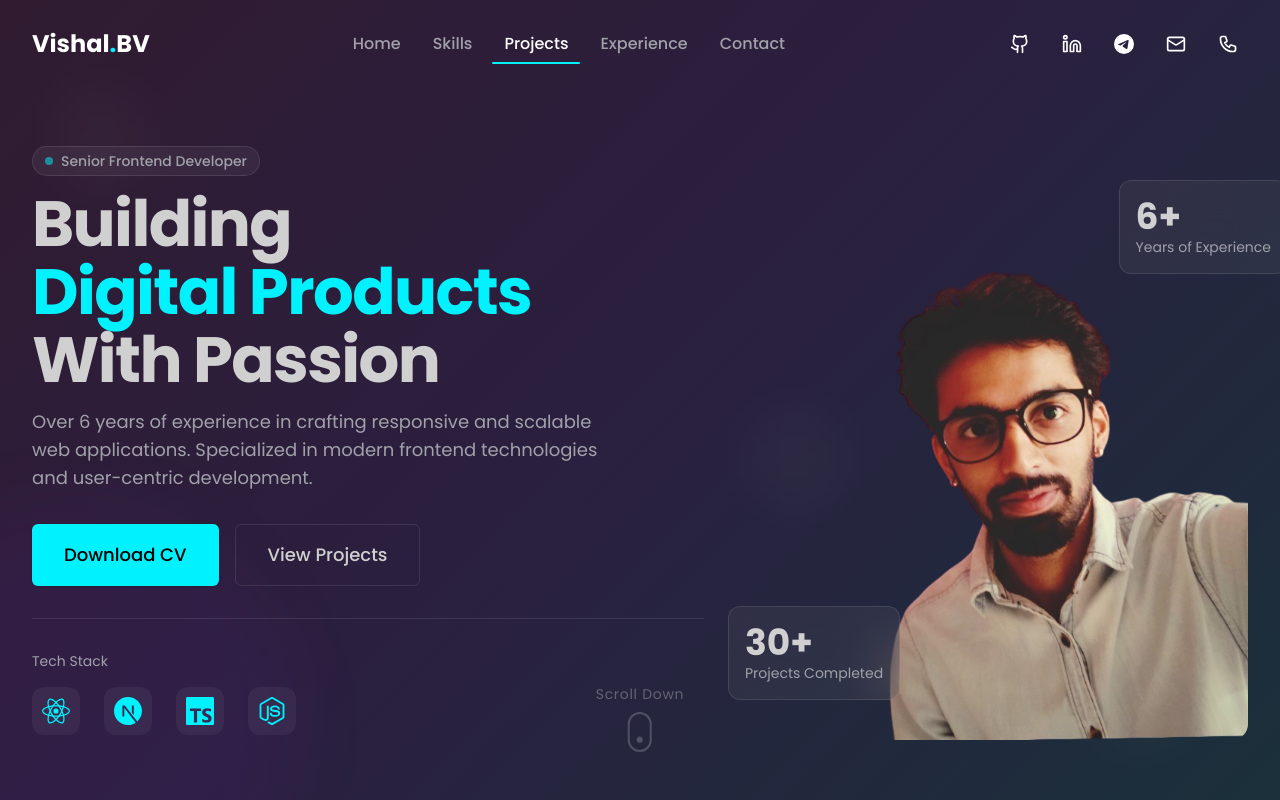
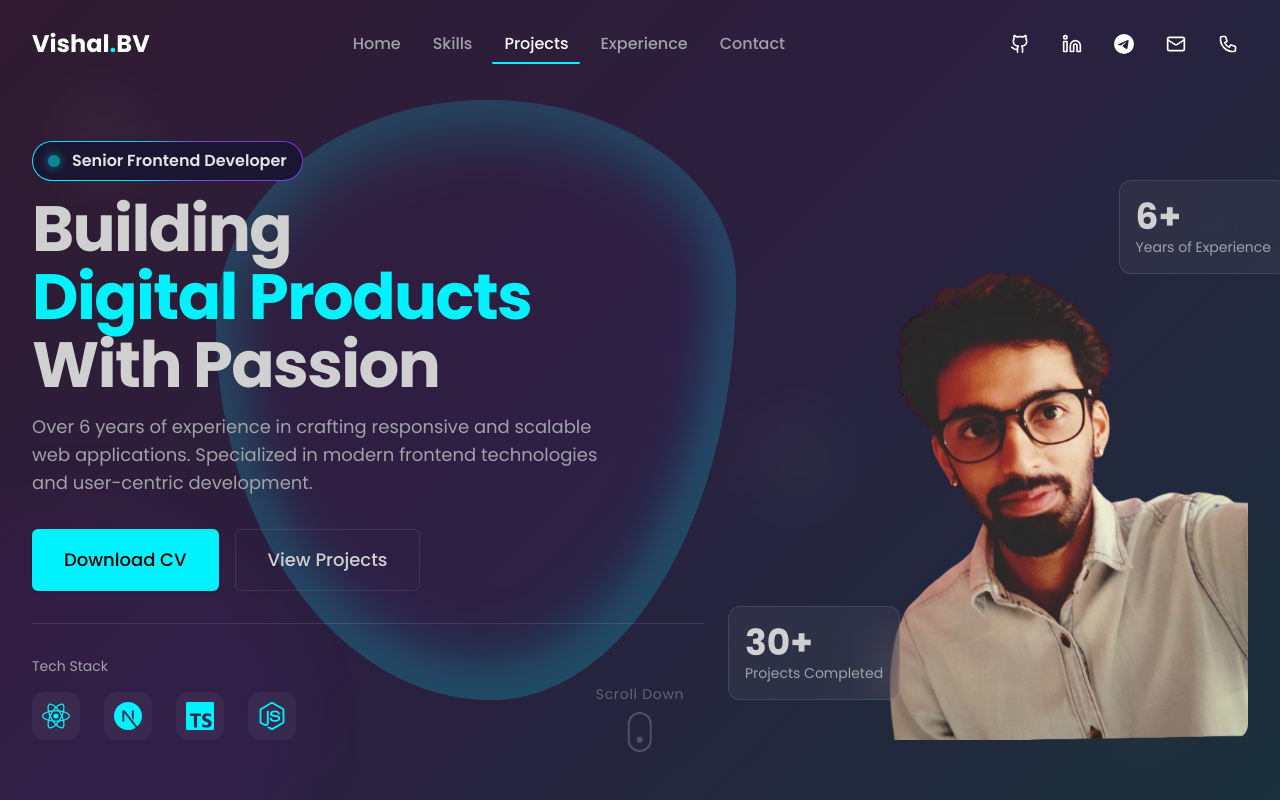
Before and after one commit to vishalbv/portfolio, a Next.js app: page / in a window 1280 px wide. Shown: the top 800 px of the page. Built offline with nearby package versions, Linux system fonts and the light colour scheme; a web font is replaced by a local one.

Commit message:
added hero section update u can delete if u dont want

```diff
--- a/src/app/globals.css
+++ b/src/app/globals.css
@@ -33,7 +33,7 @@ body {
   left: 0;
   right: 0;
   bottom: 0;
-  z-index: -1;
+  z-index: -2;
 }
 
 @keyframes gradient {
@@ -256,3 +256,109 @@ html {
   transform: translateY(-2px);
   border-color: var(--primary);
 }
+
+@property --border-angle {
+  syntax: "<angle>";
+  inherits: true;
+  initial-value: 0turn;
+}
+
+@property --border-width {
+  syntax: "<length>";
+  inherits: true;
+  initial-value: 2px;
+}
+
+@keyframes border-rotate {
+  0% {
+    --border-angle: 0turn;
+  }
+  100% {
+    --border-angle: 1turn;
+  }
+}
+
+.conic-border {
+  position: relative;
+  background: conic-gradient(
+    from var(--border-angle),
+    var(--primary),
+    #8a2be2 50%,
+    var(--primary)
+  );
+  animation: rotation 4s linear infinite;
+}
+
+.morphing-blob {
+  animation: morphing 30s infinite;
+  background: radial-gradient(circle at 0% 0%, #892be227, #892be227);
+  border-radius: 30% 70% 53% 47% / 26% 46% 54% 74%;
+  box-shadow: 0 -2vmin 4vmin var(--primary) inset, 0 1vmin 4vmin #8a2be2 inset,
+    0 -2vmin 7vmin var(--primary) inset;
+  content: "";
+  filter: drop-shadow(0 0 3vmin rgba(255, 255, 255, 0.1))
+    drop-shadow(0 5vmin 4vmin rgba(137, 43, 226, 0.192))
+    drop-shadow(2vmin -2vmin 15vmin rgba(138, 43, 226, 0.3))
+    drop-shadow(0 0 7vmin rgba(var(--primary), 0.3));
+  height: 75vmin;
+  position: absolute;
+  width: 65vmin;
+  top: 50%;
+  transform: translateY(-50%) translateX(-20%);
+  z-index: -1;
+  opacity: 0.2;
+}
+
+@keyframes morphing {
+  0%,
+  100% {
+    border-radius: 30% 70% 70% 30% / 30% 52% 48% 70%;
+    box-shadow: 0 -2vmin 4vmin var(--primary) inset,
+      0 -4vmin 4vmin #8a2be2 inset, 0 -2vmin 7vmin var(--primary) inset;
+  }
+
+  10% {
+    border-radius: 50% 50% 20% 80% / 25% 80% 20% 75%;
+  }
+
+  20% {
+    border-radius: 67% 33% 47% 53% / 37% 20% 80% 63%;
+  }
+
+  30% {
+    border-radius: 39% 61% 47% 53% / 37% 40% 60% 63%;
+    box-shadow: 0 -4vmin 8vmin var(--primary) inset,
+      -1vmin -2vmin 6vmin var(--primary) inset,
+      -1vmin -2vmin 4vmin #8a2be2 inset, 1vmin 4vmin 8vmin var(--primary) inset;
+  }
+
+  40% {
+    border-radius: 39% 61% 82% 18% / 74% 40% 60% 26%;
+  }
+
+  50% {
+    border-radius: 100%;
+    box-shadow: 0 4vmin 16vmin var(--primary) inset,
+      0 2vmin 5vmin var(--primary) inset, 0 4vmin 4vmin #8a2be2 inset,
+      0 6vmin 8vmin var(--primary) inset;
+  }
+
+  60% {
+    border-radius: 50% 50% 53% 47% / 72% 69% 31% 28%;
+  }
+
+  70% {
+    border-radius: 50% 50% 53% 47% / 26% 22% 78% 74%;
+    box-shadow: 1vmin 1vmin 8vmin var(--primary) inset,
+      2vmin -1vmin 4vmin #8a2be2 inset,
+      -1vmin -1vmin 16vmin var(--primary) inset;
+  }
+
+  80% {
+    border-radius: 50% 50% 53% 47% / 26% 69% 31% 74%;
+  }
+
+  90% {
+    border-radius: 20% 80% 20% 80% / 20% 80% 20% 80%;
+  }
+}
--- a/src/sections/Hero.tsx
+++ b/src/sections/Hero.tsx
@@ -20,8 +20,13 @@ const Hero = () => {
       id="home"
       className="min-h-screen flex items-center relative overflow-hidden pt-20"
     >
-      {/* Animated Background */}
+      {/* Original Animated Background */}
       <div className="animated-gradient" />
+
+      {/* Morphing Blob Background - Repositioned */}
+      <div className="absolute inset-0 overflow-hidden">
+        <div className="morphing-blob left-[20%] lg:left-[25%]" />
+      </div>
 
       {/* Floating Elements - Keep these for additional depth */}
       <div className="absolute inset-0 overflow-hidden">
@@ -47,9 +52,13 @@ const Hero = () => {
           {/* Left Content */}
           <div className="flex-1 space-y-6 lg:space-y-8 text-center lg:text-left">
             <div className="space-y-4">
-              <div className="inline-flex items-center gap-2 px-3 py-1 rounded-full bg-white/5 border border-white/10 text-sm">
-                <span className="w-2 h-2 rounded-full bg-[var(--primary)] animate-pulse" />
-                <span className="text-zinc-400 font-medium">
+              <div className="relative inline-flex items-center gap-3 px-4 py-2">
+                {/* Border animation container */}
+                <div className="absolute inset-0 rounded-full before:absolute before:inset-0 before:rounded-full before:p-[1px] before:bg-[conic-gradient(from_var(--border-angle),var(--primary),#8a2be2_50%,var(--primary))] before:animate-border-rotate after:absolute after:inset-[1px] after:rounded-full after:bg-[#1a1530] after:backdrop-blur-sm" />
+
+                {/* Content */}
+                <span className="relative w-3 h-3 rounded-full bg-[var(--primary)] animate-pulse shadow-[0_0_10px_var(--primary)]" />
+                <span className="relative text-zinc-200 font-semibold">
                   Senior Frontend Developer
                 </span>
               </div>
@@ -98,7 +107,7 @@ const Hero = () => {
               <div className="flex flex-wrap justify-center lg:justify-start gap-4 lg:gap-6">
                 {techStack.map((tech, index) => (
                   <div key={index} className="group relative">
-                    <div className="w-12 h-12 rounded-xl bg-white/5 flex items-center justify-center group-hover:bg-white/10 transition-all duration-300 group-hover:shadow-[0_0_15px_var(--primary)] group-hover:border group-hover:border-[var(--primary)]/50">
+                    <div className="w-12 h-12 rounded-xl bg-white/5 flex items-center justify-center group-hover:bg-white/10 transition-shadow duration-300 group-hover:shadow-[0_0_15px_var(--primary)] group-hover:border group-hover:border-[#00f2fe77]">
                       {tech.icon}
                     </div>
                     <div className="absolute -top-12 left-1/2 -translate-x-1/2 px-3 py-1 rounded-lg bg-[#1A1530] text-sm opacity-0 group-hover:opacity-100 transition-opacity">
--- a/tailwind.config.js
+++ b/tailwind.config.js
@@ -61,6 +61,7 @@ module.exports = {
       },
       animation: {
         blob: "blob 10s infinite",
+        "border-rotate": "border-rotate 4s linear infinite",
       },
       keyframes: {
         blob: {
```
